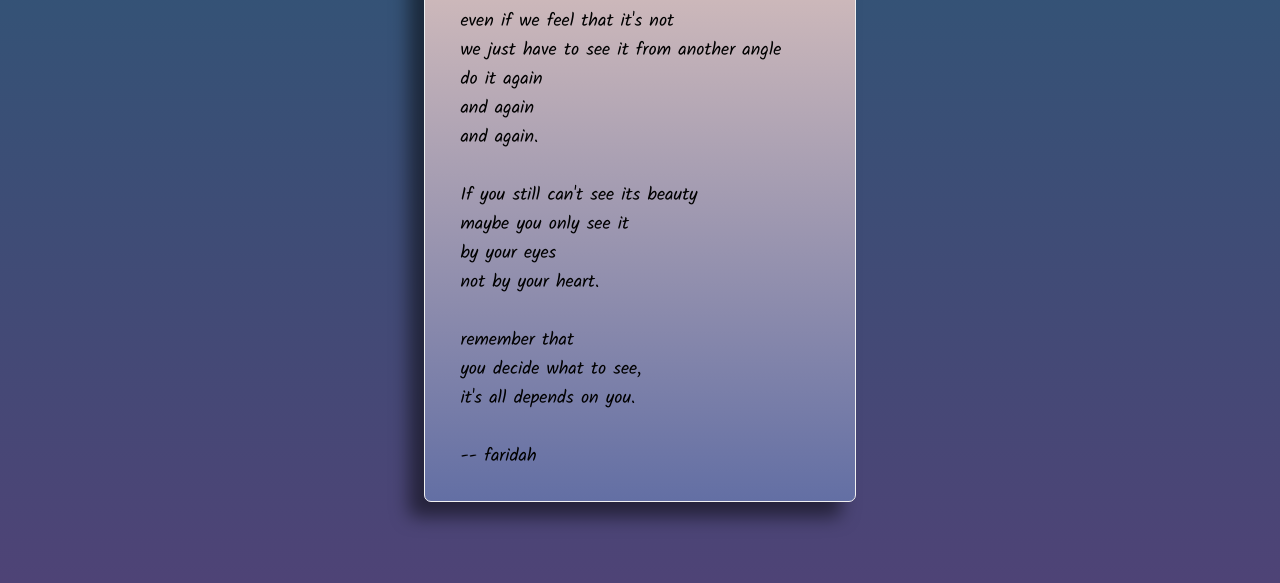
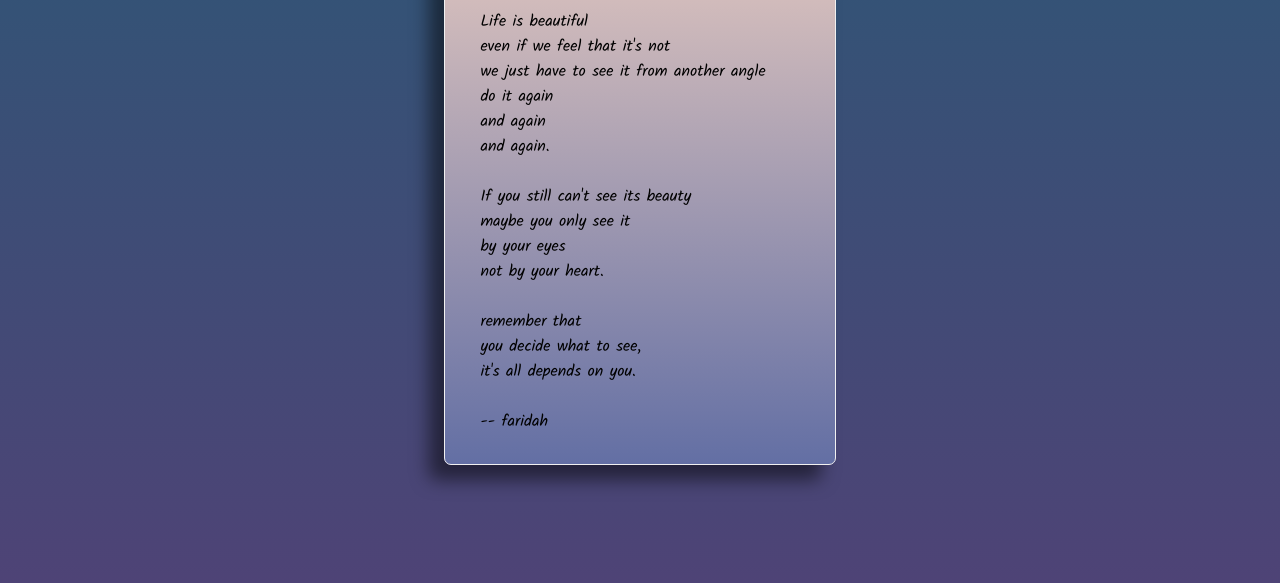
Before and after one commit to faridafar/wpu-git-test-2, a plain HTML site: page index.html in a window 1280 px wide. Shown: the part 217-800 px from the top of the page. Drawn offline with Linux system fonts and the light colour scheme.

Commit message:
update font-size and body height

```diff
--- a/style.css
+++ b/style.css
@@ -14,13 +14,13 @@ html {
 body {
   width: 100%;
   font-family: 'Kalam', cursive;
-  font-size: 1.8rem;
+  font-size: 1.6rem;
   background: linear-gradient(#2b5876, #4e4376);
   display: flex;
   flex-direction: column;
   justify-content: center;
   align-items: center;
-  height: 100vh;
+  min-height: 100vh;
 }
 
 .container {
```
